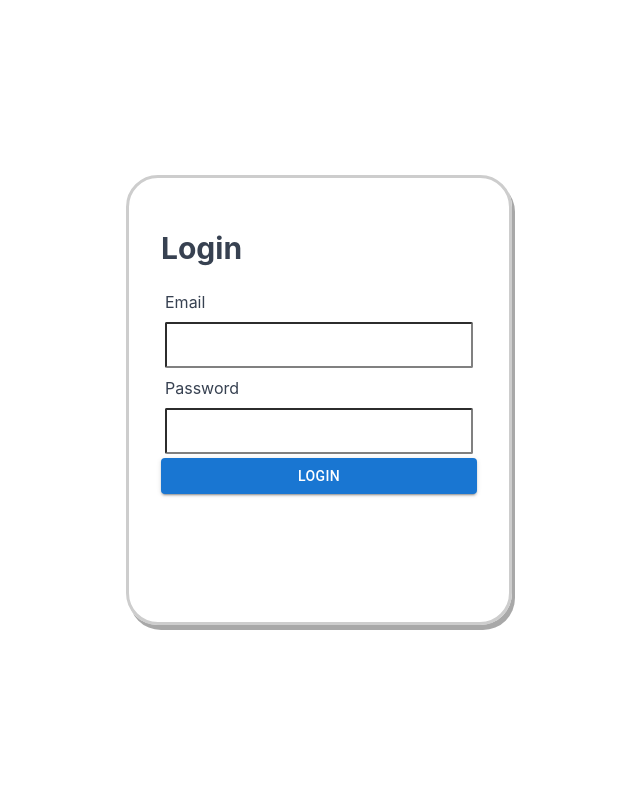
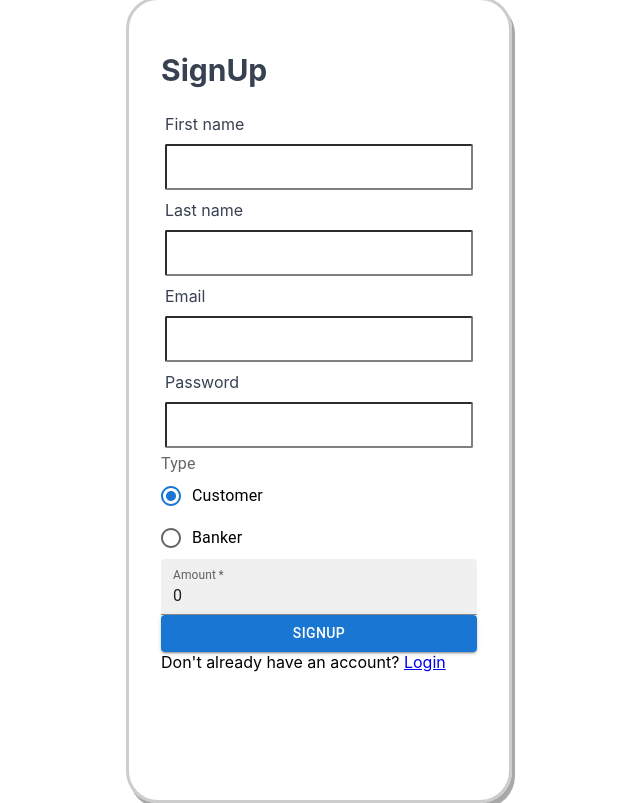
Before and after one commit to Aastha-S-Rai/Banking-System-MERN, a React (Create React App) app in the folder frontend/: page / in a window 1280 px wide. Shown: the whole page, without its empty margins (321-961 px from the left). Built offline with nearby package versions, Linux system fonts and the light colour scheme.

Commit message:
setting up signup page

```diff
--- a/frontend/src/App.js
+++ b/frontend/src/App.js
@@ -4,13 +4,15 @@ import Login from "./pages/login.jsx";
 import Home from "./pages/home.jsx";
 import BankerBoard from "./pages/BankerBoard.jsx";
 import CustomerBoard from "./pages/CustomerBoard.jsx";
+import Signin from "./pages/Signin.jsx";
 
 function App() {
   return (
     <div>
       <BrowserRouter>
         <Routes>
-          <Route path="/" element={<Login />} />
+        <Route path="/" element={<Signin />} />
+          <Route path="/login" element={<Login />} />
           <Route path="/home" element={<Home />} />
           <Route path="/BankerBoard" element={<BankerBoard />} />
           <Route path="/dashboard" element={<CustomerBoard />} />
--- /dev/null
+++ b/frontend/src/pages/Signin.jsx
@@ -0,0 +1,187 @@
+import React, { useState } from "react";
+import { Link, useNavigate } from "react-router-dom";
+import axios from "axios";
+import "./login.css";
+import { Cookies } from "react-cookie";
+// import { Button } from "react-bootstrap"
+import { Button } from "@mui/material";
+import Radio from "@mui/material/Radio";
+import RadioGroup from "@mui/material/RadioGroup";
+import FormControlLabel from "@mui/material/FormControlLabel";
+import FormControl from "@mui/material/FormControl";
+import FormLabel from "@mui/material/FormLabel";
+import TextField from "@mui/material/TextField";
+
+const Signin = () => {
+  const navigate = useNavigate();
+  const cookies = new Cookies();
+
+  const defaultUserLogin = {
+    fname: "",
+    lname: "",
+    mname: "",
+    user_type: "Customer",
+    email: "",
+    password: "",
+    balance_amount: 0,
+  };
+
+  const [userLogin, setUserLogin] = useState(defaultUserLogin);
+
+  const handleOnChange = (key, value) => {
+    const obj = Object.assign({}, userLogin);
+    obj[key] = value;
+    setUserLogin(obj);
+  };
+
+  //   const saveUserLoginData = (userObj) => {
+  //     const requestOptions = {
+  //       method: "POST",
+  //       headers: { "Content-Type": "application/json" },
+  //       body: JSON.stringify(userObj),
+  //     };
+  //     fetch("http://localhost:4000/login", requestOptions)
+  //       .then((response) => response.json())
+  //       .then((responseData) => {
+  //         console.log("responseData => ", responseData);
+  //         if (responseData?.success) {
+  //           navigate("/home");
+  //         } else {
+  //           alert(responseData?.message);
+  //         }
+  //       });
+  //   };
+
+  const saveUserLoginData = async (userObj) => {
+    const response = await axios.post(
+      "http://localhost:4000/users/add",
+      userObj
+    );
+    console.log("POST Response:", response);
+    if (response.data.res) {
+      cookies.set("user", response.data.user);
+      cookies.set("token", response.data.token);
+      if (response.data.res.user_type == "Customer") {
+        navigate("/login");
+      } else {
+        navigate("/BankerBoard");
+      }
+      console.log("After navigating to /home");
+      // Handle the response as needed
+    } else {
+      alert("Login Failed");
+      // Handle the error as needed
+    }
+  };
+
+  return (
+    <div className="flex-container">
+      <div className="container">
+        <h1 className="login-heading mouse-pointer">SignUp</h1>
+
+        <div className="form-container">
+          <label className="heading-label">First name</label>
+          <input
+            type="text"
+            name="username"
+            id="username"
+            className="input-box"
+            onChange={(e) => {
+              handleOnChange("fname", e.target.value);
+            }}
+            value={userLogin.fname}
+          />
+
+          <label className="heading-label">Last name</label>
+          <input
+            type="text"
+            name="username"
+            id="username"
+            className="input-box"
+            onChange={(e) => {
+              handleOnChange("lname", e.target.value);
+            }}
+            value={userLogin.lname}
+          />
+          <label className="heading-label">Email</label>
+          <input
+            type="email"
+            name="username"
+            id="username"
+            className="input-box"
+            onChange={(e) => {
+              handleOnChange("email", e.target.value);
+            }}
+            value={userLogin.email}
+          />
+
+          <label className="heading-label">Password</label>
+          <input
+            type="text"
+            name="password"
+            id="password"
+            className="input-box"
+            onChange={(e) => {
+              handleOnChange("password", e.target.value);
+            }}
+            value={userLogin.password}
+          />
+
+          <FormControl>
+            <FormLabel id="demo-radio-buttons-group-label">Type</FormLabel>
+            <RadioGroup
+              aria-labelledby="demo-radio-buttons-group-label"
+              defaultValue={userLogin.user_type}
+              name="radio-buttons-group"
+            >
+              <FormControlLabel
+                value="Customer"
+                control={<Radio />}
+                label="Customer"
+                onClick={() => {
+                  handleOnChange("user_type", "Customer");
+                }}
+              />
+              <FormControlLabel
+                value="Banker"
+                control={<Radio />}
+                label="Banker"
+                onClick={() => {
+                  handleOnChange("user_type", "Banker");
+                }}
+              />
+            </RadioGroup>
+          </FormControl>
+          {userLogin.user_type == "Customer" && (
+            <TextField
+              required
+              className="popup-field"
+              id="filled-password-input"
+              defaultValue={0}
+              label="Amount"
+              type="number"
+              autoComplete="current-password"
+              variant="filled"
+              value={userLogin.balance_amount}
+              onChange={(e) => {
+                handleOnChange("balance_amount", e.target.value);
+              }}
+            />
+          )}
+          <Button
+            variant="contained"
+            className="login-button"
+            color="primary"
+            onClick={() => saveUserLoginData(userLogin)}
+          >
+            Signup
+          </Button>
+          <div className="mt-1">
+            Don't already have an account? <Link to="/login">Login</Link>
+          </div>
+        </div>
+      </div>
+    </div>
+  );
+};
+export default Signin;
--- a/frontend/src/pages/login.jsx
+++ b/frontend/src/pages/login.jsx
@@ -101,6 +101,9 @@ const Login = () => {
           >
             Login
           </Button>
+          <div className="mt-1">
+          Don't already have an account? <Link to="/">Signup</Link>
+        </div>
         </div>
       </div>
     </div>
```
Also changed, not shown: 2 other files (tests, documents, lock files or other folders).
